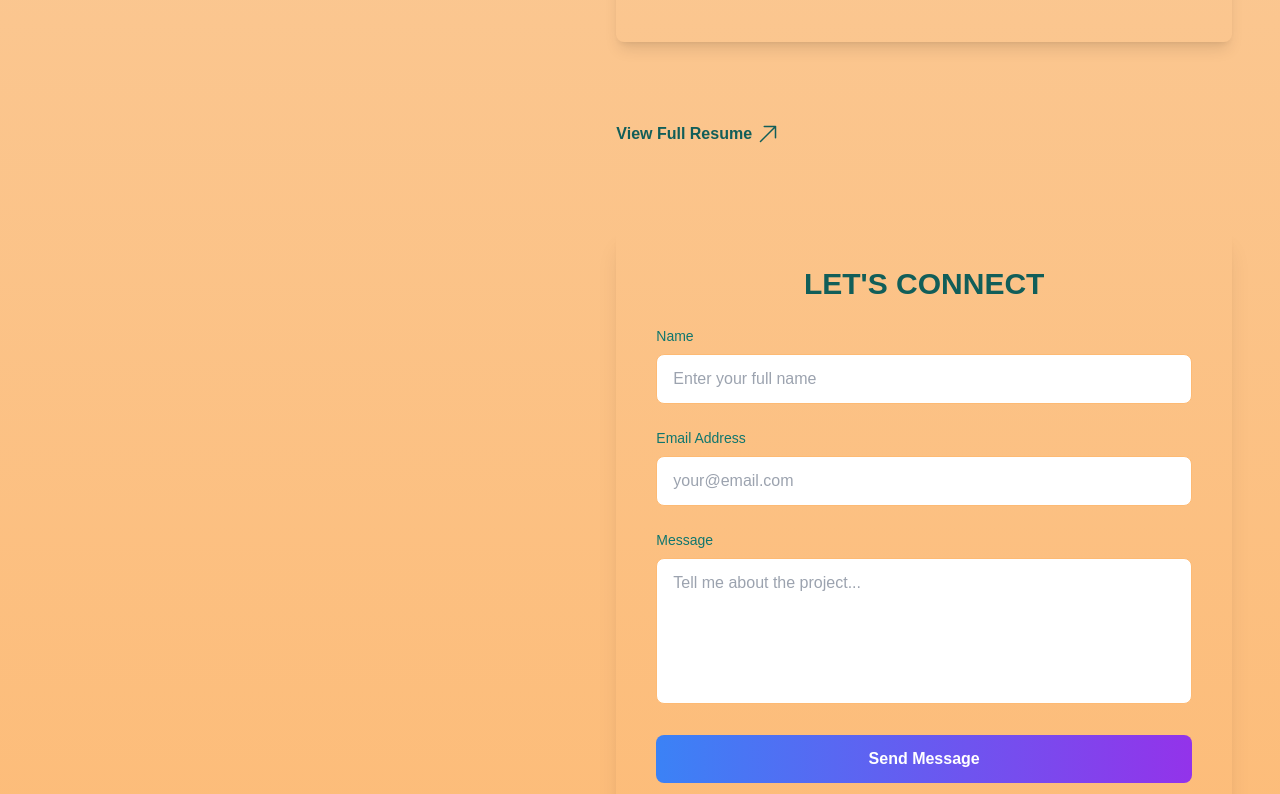
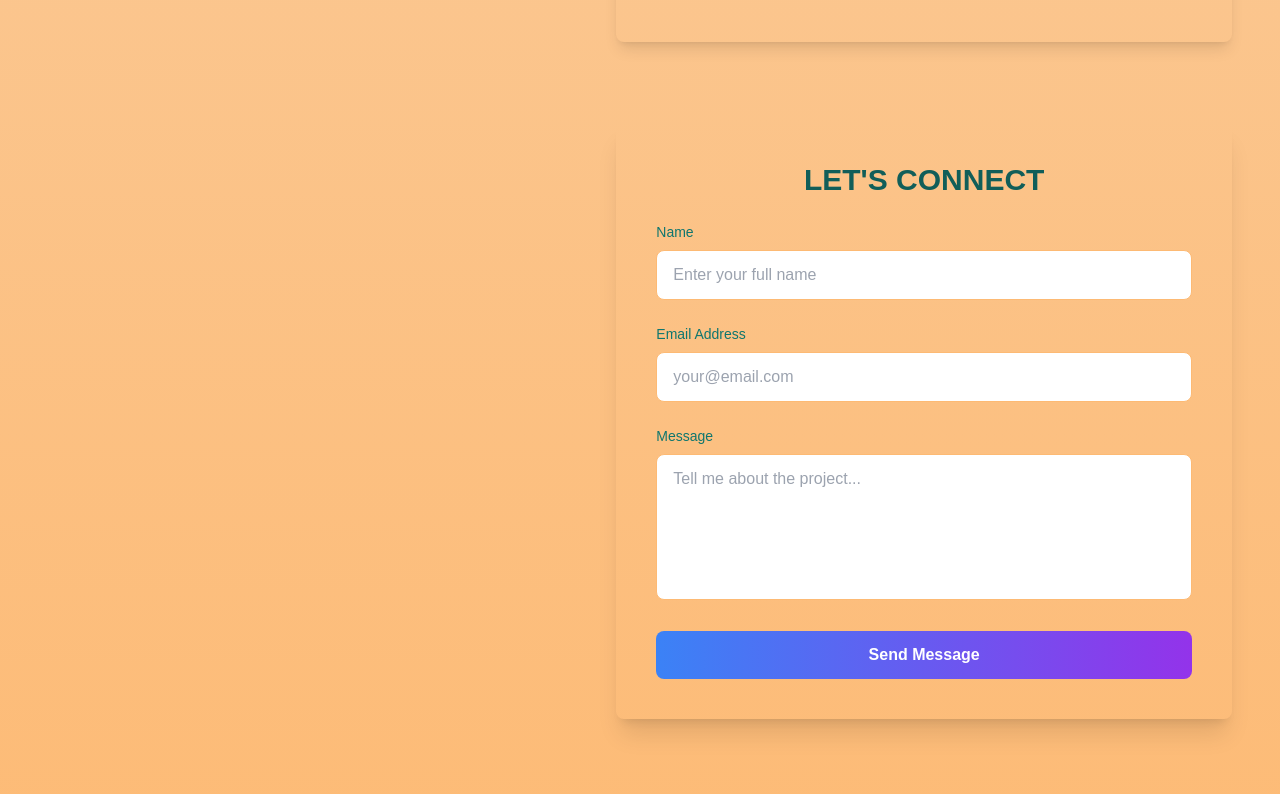
Before and after one commit to vineela-creates/personal-website, a Next.js app: page / in a window 1280 px wide. Shown: the part 3806-4600 px from the top of the page. Built offline with nearby package versions, Linux system fonts and the light colour scheme; what tailwindcss-animated would draw is missing.

Commit message:
Removed the resume

```diff
--- a/app/components/PageDetails.tsx
+++ b/app/components/PageDetails.tsx
@@ -3,8 +3,6 @@ import React from "react";
 import { resumeData } from "../data/ResumeData";
 import { Header } from "./sections/Header";
 import ThemeToggle from "./ThemeToggle";
-import PdfDownload from "./PdfDownload";
-import { Bold } from "lucide-react";
 import ContactForm from "./ContactForm";
 
 const PageDetails: React.FC = () => {
@@ -170,31 +168,6 @@ const PageDetails: React.FC = () => {
             </div>
           </section>
           <section
-            id="pdf_resume"
-            className="mb-8 sm:mb-16 lg:mb-20 scroll-mt-16 lg:scroll-mt-24"
-          >
-            <PdfDownload
-              pdfUrl="/resume.pdf"
-              className="mt-2 flex flex-wrap font-bold dark:text-slate-800 text-sm sm:text-base"
-            >
-              View Full Resume
-              <svg
-                xmlns="http://www.w3.org/2000/svg"
-                fill="none"
-                viewBox="0 0 24 24"
-                strokeWidth={1.5}
-                stroke="currentColor"
-                className="w-4 h-4 sm:w-6 sm:h-6 ml-1"
-              >
-                <path
-                  strokeLinecap="round"
-                  strokeLinejoin="round"
-                  d="m4.5 19.5 15-15m0 0H8.25m11.25 0v11.25"
-                />
-              </svg>
-            </PdfDownload>
-          </section>
-          <section
             id="get_in_touch"
             className="mb-8 sm:mb-16 lg:mb-20 scroll-mt-16 lg:scroll-mt-24"
           >
--- a/app/components/PdfDownload.tsx
+++ /dev/null
@@ -1,23 +0,0 @@
-const PdfDownload: React.FC<PDFLinkProps> = ({
-  pdfUrl,
-  className = "",
-  children = "Download PDF",
-}) => {
-  const handleDownload = async (e: React.MouseEvent<HTMLAnchorElement>) => {
-    e.preventDefault();
-    window.open(pdfUrl, "_blank");
-  };
-
-  return (
-    <>
-      <a
-        href={pdfUrl}
-        onClick={handleDownload}
-        className={`group/link text-teal-800 hover:text-blue-800 font-bold ${className}`}
-      >
-        {children}
-      </a>
-    </>
-  );
-};
-export default PdfDownload;
```
Also changed, not shown: package.json (+14 -5 lines), 2 other files (tests, documents, lock files or other folders).
